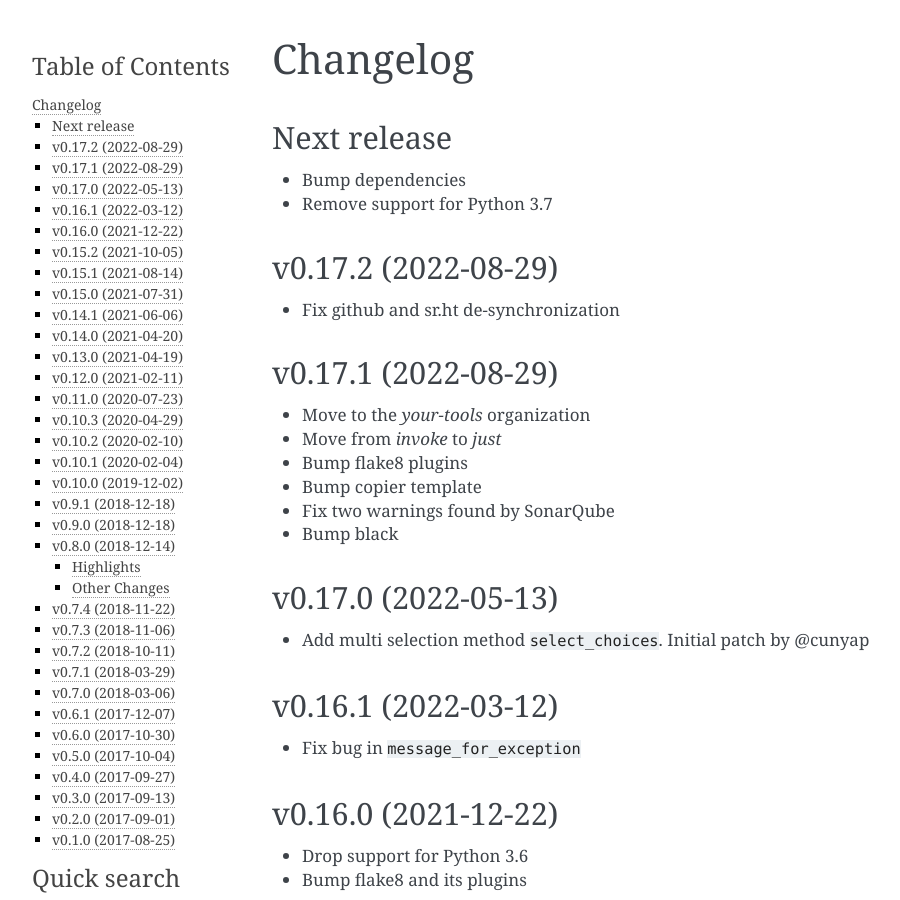
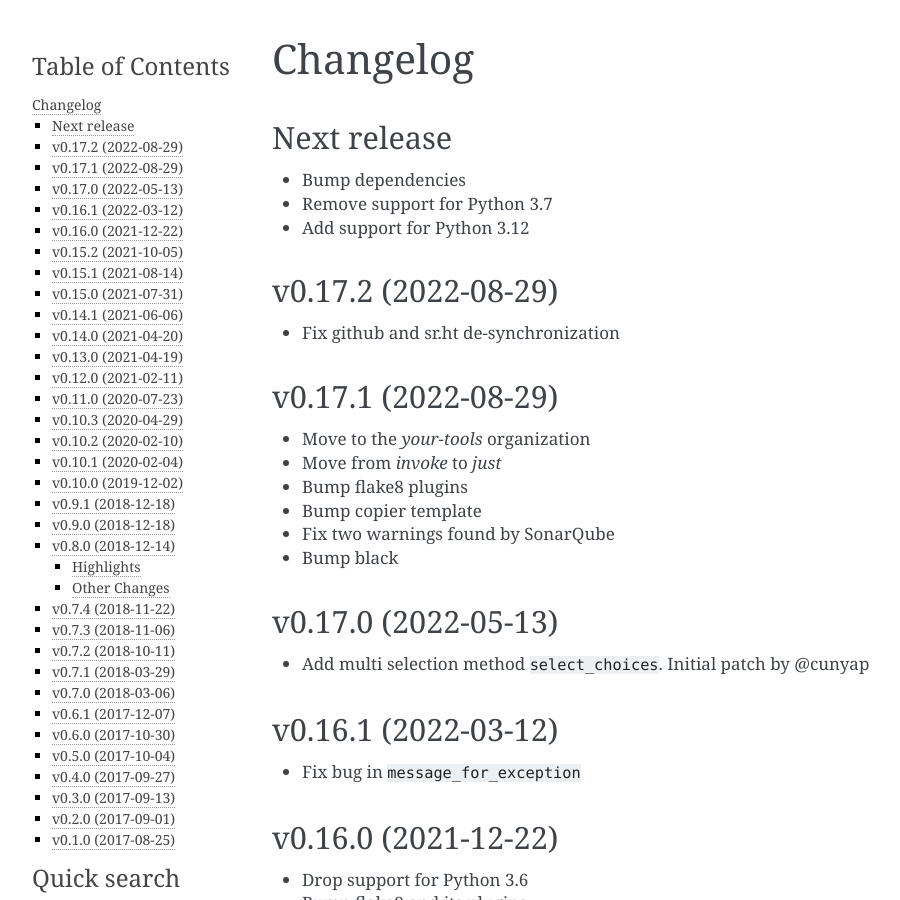
Before and after one commit to your-tools/python-cli-ui, a Sphinx documentation site: the page built from docs/changelog.rst, in a window 1280 px wide and 900 px high. Shown: the whole window, without its empty margins (148-1048 px from the left). Built offline with Sphinx 7.4.7, drawn with Linux system fonts in a browser that asks for light colours.

Commit message:
Add support for 3.12

```diff
--- a/docs/changelog.rst
+++ b/docs/changelog.rst
@@ -6,6 +6,7 @@ Next release
 
 * Bump dependencies
 * Remove support for Python 3.7
+* Add support for Python 3.12
 
 v0.17.2 (2022-08-29)
 ++++++++++++++++++++
```
Also changed, not shown: 1 other file.
